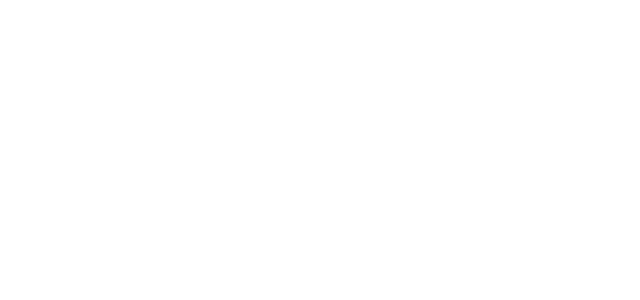
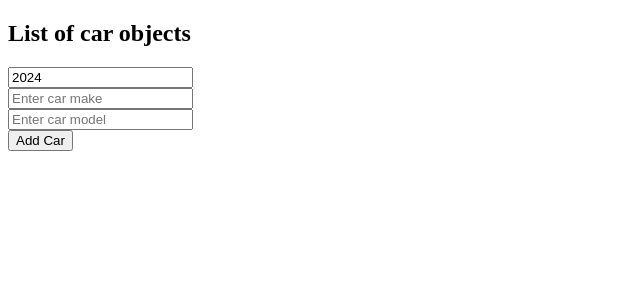
Before and after one commit to AmrMasri/react-js, a React (Vite) app: page / in a window 1280 px wide. Shown: the top 300 px of the page, without its empty margins (0-640 px from the left). Built offline with nearby package versions, Linux system fonts and the light colour scheme.

Commit message:
adding codes

```diff
--- a/src/MyComponent.jsx
+++ b/src/MyComponent.jsx
@@ -17,18 +17,30 @@
     }
 
     function handleYearChange(event){
-
+        setCarYear(event.target.value)
     }
 
     function handleMakeChange(event){
-
+        setCarMake(event.target.value)
     }
 
     function handleModelChange(event){
-
+        setCarModel(event.target.value)
     }
 
-    return(<></>);
+    return(<div>
+        <h2>List of car objects</h2>
+        <ul>
+
+        </ul>
+
+        <input type="number" value={carYear} onChange={handleYearChange}/><br />
+        <input type="text" value={carMake} onChange={handleMakeChange} placeholder="Enter car make"/><br />
+        <input type="text" value={carModel} onChange={handleModelChange} placeholder="Enter car model"/><br />
+
+        <button>Add Car</button>
+
+    </div>);
 
 }
 export default MyComponent ;
```
